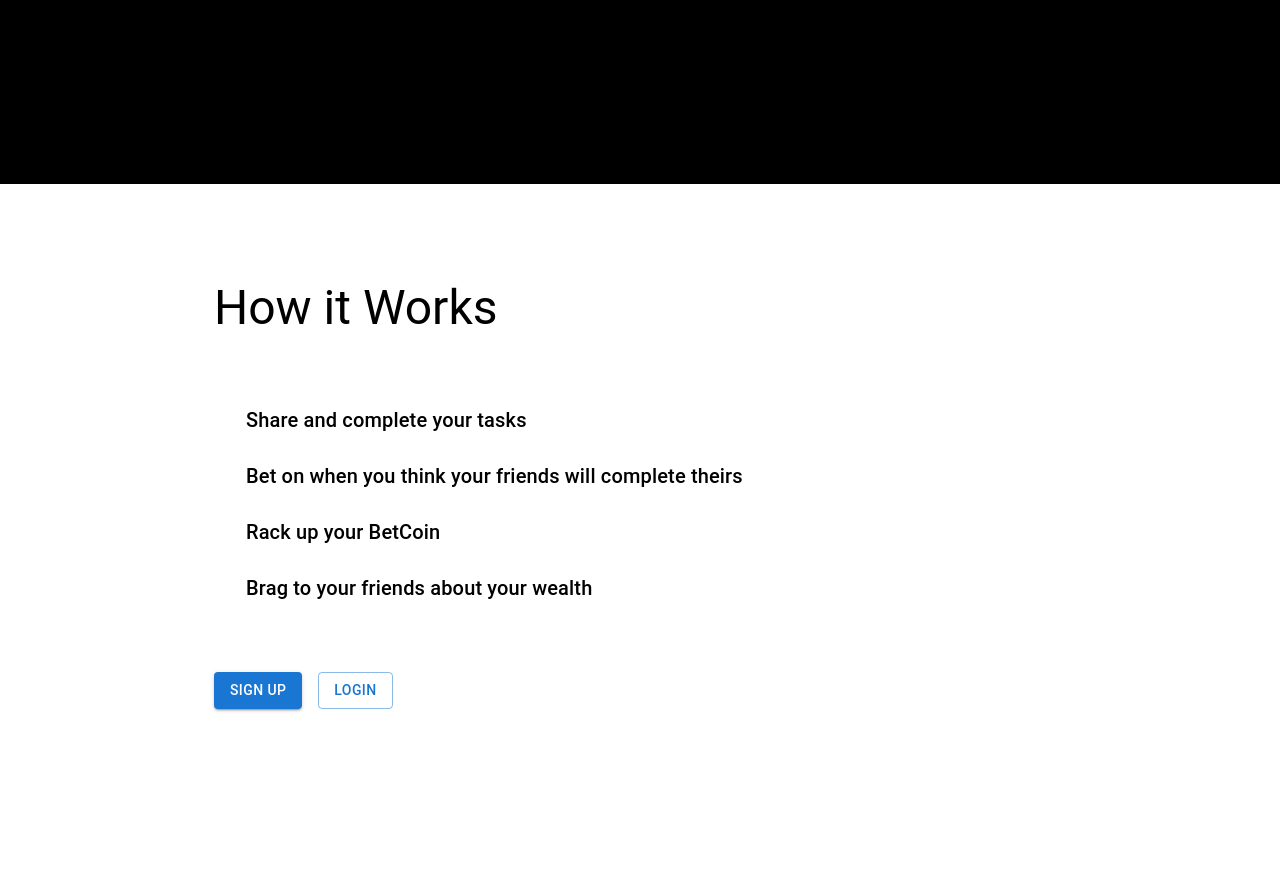
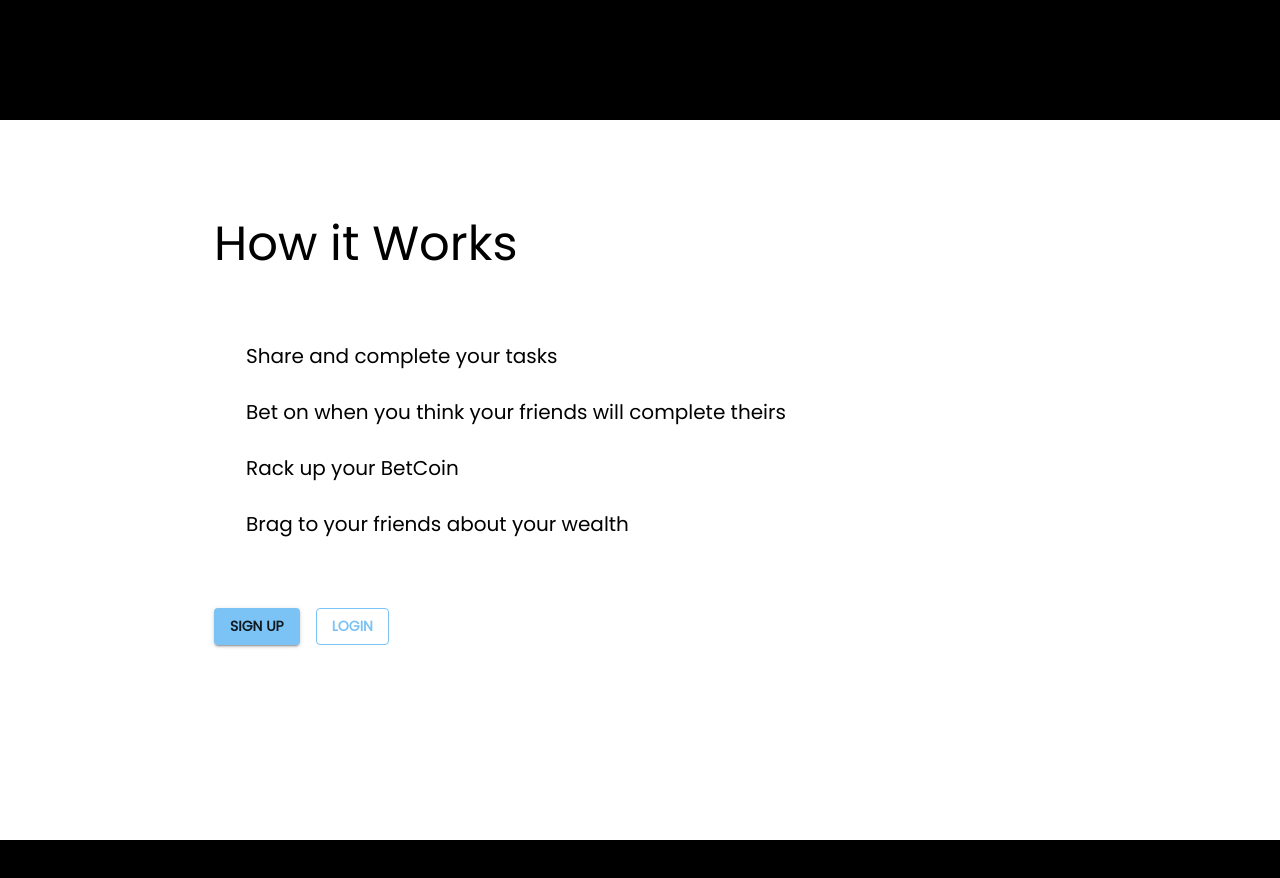
Before and after one commit to DaveyNavy/LA-Hacks-2025, a React (Vite) app: page / in a window 1280 px wide. Shown: the part 680-1558 px from the top of the page. After the commit the page ends 1520 px from the top, so only its background shows below. Built offline with nearby package versions, Linux system fonts and the light colour scheme; some icons are missing.

Commit message:
stylization!!!! on almost everything except betting tab and tasks

```diff
--- a/package.json
+++ b/package.json
@@ -14,6 +14,8 @@
   "dependencies": {
     "@emotion/react": "^11.14.0",
     "@emotion/styled": "^11.14.0",
+    "@fontsource/poppins": "^5.2.5",
+    "@fontsource/roboto": "^5.2.5",
     "@google/genai": "^0.10.0",
     "@mui/icons-material": "^7.0.2",
     "@mui/material": "^7.0.2",
--- a/src/Login.jsx
+++ b/src/Login.jsx
@@ -79,11 +79,11 @@ function Login() {
             <Button variant="contained" color="primary" onClick={handleLogin}>
                 Login
             </Button>
-            <Button variant="text" color="secondary" onClick={() => navigate('/register')} sx={{ marginTop: 2 }}>
-                Register
+            <Button variant="text" color="primary" onClick={() => navigate('/register')} sx={{ marginTop: 2 }}>
+                <b>Register</b>
             </Button>
-            <Button variant="text" color="secondary" onClick={() => navigate('/')} sx={{ marginTop: 2 }}>
-                Back to Homepage
+            <Button variant="text" color="primary" onClick={() => navigate('/')} sx={{ marginTop: 2 }}>
+                <b>Back to Homepage</b>
             </Button>
         </Box>
     );
--- a/src/Register.jsx
+++ b/src/Register.jsx
@@ -84,11 +84,11 @@ function Register() {
             <Button variant="contained" color="primary" onClick={handleLogin}>
                 Continue
             </Button>
-            <Button variant="text" color="secondary" onClick={() => navigate('/login')} sx={{ marginTop: 2 }}>
-                Back to login
+            <Button variant="text" color="primary" onClick={() => navigate('/login')} sx={{ marginTop: 2 }}>
+                <b>Back to login</b>
             </Button>
-            <Button variant="text" color="secondary" onClick={() => navigate('/')} sx={{ marginTop: 2 }}>
-                Back to Homepage
+            <Button variant="text" color="primary" onClick={() => navigate('/')} sx={{ marginTop: 2 }}>
+                <b>Back to Homepage</b>
             </Button>
         </Box>
     );
--- a/src/home.jsx
+++ b/src/home.jsx
@@ -58,13 +58,13 @@ function HomePage() {
                 <Toolbar sx={{ justifyContent: 'space-between' }}>
                     <Typography
                         variant="h6"
-                        sx={{ cursor: 'pointer', fontWeight: 'bold' }}
+                        sx={{ cursor: 'pointer', fontWeight: 'bold', color: 'white' }}
                         onClick={() => window.scrollTo({ top: 0, behavior: 'smooth' })}
                     >
-                        BeBetter
+                        <b>BeBetter</b>
                     </Typography>
-                    <Button color="inherit" onClick={() => navigate('/login')}>
-                        Login
+                    <Button color="primary" onClick={() => navigate('/login')}>
+                        <b>Login</b>
                     </Button>
                 </Toolbar>
             </AppBar>
@@ -107,14 +107,14 @@ function HomePage() {
 
                         <Stack direction="row" spacing={2}>
                             <Button variant="contained" color="primary" onClick={() => navigate('/register')}>
-                                Sign Up
+                                <b>Sign Up</b>
                             </Button>
                             <Button
                                 variant="outlined"
                                 sx={{ color: 'white', borderColor: 'white' }}
                                 onClick={scrollToHowItWorks}
                             >
-                                Learn More
+                                 <b>Learn More</b>
                             </Button>
                         </Stack>
                     </Stack>
@@ -125,7 +125,7 @@ function HomePage() {
             <Box
                 id="how-it-works"
                 sx={{
-                    minHeight: '80vh',
+                    minHeight: '90vh',
                     backgroundColor: 'white',
                     color: 'black',
                     pt: 12,
@@ -165,11 +165,20 @@ function HomePage() {
 
                         <Stack direction="row" spacing={2}>
                             <Button variant="contained" color="primary" onClick={() => navigate('/register')}>
-                                Sign Up
+                                <b>Sign Up</b>
                             </Button>
-                            <Button variant="outlined" color="primary" onClick={() => navigate('/login')}>
-                                Login
+                            <Button
+                                variant="outlined"
+                                color="primary"
+                                onClick={() => navigate('/login')}
+                                sx={{
+                                    borderWidth: 1.5,
+                                    borderColor: 'primary.main',
+                                }}
+                                >
+                                <b>Login</b>
                             </Button>
+
                         </Stack>
                     </Stack>
                 </Container>
--- a/src/leaderboard.jsx
+++ b/src/leaderboard.jsx
@@ -56,14 +56,35 @@ const Tab3 = () => {
     return (
         <Box sx={{ padding: 2 }}>
             {/* Dropdown for selecting sort criteria */}
-            <FormControl fullWidth sx={{ marginBottom: 3 }}>
+            <FormControl fullWidth
+                sx={{
+                    marginTop: 1,
+                    marginBottom: 3,
+                    height: '64px', // match Box height (padding + font size considered)
+                }}>
                 <InputLabel>Sort By</InputLabel>
-                <Select value={sortBy} label="Sort By" onChange={handleChange}>
+                <Select
+                    value={sortBy}
+                    label="Sort By"
+                    onChange={handleChange}
+                    MenuProps={{
+                    PaperProps: {
+                        sx: {
+                        backgroundColor: (theme) => theme.palette.background.default2,
+                        },
+                    },
+                    }}
+                    sx={{
+                    height: '100%',
+                    display: 'flex',
+                    alignItems: 'center',
+                    }}
+                >
                     <MenuItem value="currency">BetCoin</MenuItem>
                     <MenuItem value="tasks">Tasks Completed</MenuItem>
                     <MenuItem value="username">Username (A-Z)</MenuItem>
                 </Select>
-            </FormControl>
+                </FormControl>
 
             {/* Conditional rendering */}
             {sortedFriends.length === 0 ? (
@@ -80,9 +101,8 @@ const Tab3 = () => {
                             justifyContent: 'space-between',
                             padding: 2,
                             marginBottom: 2,
-                            border: '1px solid #ddd',
-                            borderRadius: '12px',
-                            backgroundColor: '#fafafa',
+                            border: (theme) => `1px solid ${theme.palette.border}`,
+                            borderRadius: '4px',
                         }}
                     >
                         {/* Left side: Avatar + Username */}
@@ -90,7 +110,7 @@ const Tab3 = () => {
                             <Avatar
                                 src={`https://ui-avatars.com/api/?name=${friend.username}`}
                                 alt={friend.username}
-                                sx={{ width: 40, height: 40, marginRight: 2 }}
+                                sx={{ width: 30, height: 30, marginRight: 2 }}
                             />
                             <Typography variant="body1">{friend.username}</Typography>
                         </Box>
--- /dev/null
+++ b/src/theme.jsx
@@ -0,0 +1,142 @@
+// theme.jsx
+import React, { createContext, useState, useEffect, useMemo } from 'react';
+import { createTheme, ThemeProvider, CssBaseline } from '@mui/material';
+
+// Create context for color mode
+export const ColorModeContext = createContext({
+  toggleColorMode: () => {},
+  mode: 'light',
+  updateThemeColors: () => {},
+});
+
+// Default theme colors
+const defaultThemeColors = {
+  light: {
+    background: {
+      default: '#ffffff',
+      default2: '#f4faff',
+      paper: '#ffffff'
+    },
+    primary: {
+      main: '#7cc3f5'
+    },
+    divider: '#7cc3f5',
+    border: '#c9c9c9'
+  },
+  dark: {
+    background: {
+      default: '#242424',
+      default2: '#333333',
+      paper: '#4d93c4'
+    },
+    primary: {
+      main: '#4d93c4'
+    },
+    divider: '#4d93c4',
+    border: '#626262'
+  }
+};
+
+export function ThemeContextProvider({ children }) {
+  // State to hold the current theme mode
+  const [mode, setMode] = useState('light');
+
+  // State to hold customizable colors
+  const [themeColors, setThemeColors] = useState(defaultThemeColors);
+
+  // Load saved theme preference and colors from localStorage on initial render
+  useEffect(() => {
+    const savedMode = localStorage.getItem('themeMode');
+    if (savedMode) {
+      setMode(savedMode);
+    }
+
+    const savedColors = localStorage.getItem('themeColors');
+    if (savedColors) {
+      try {
+        setThemeColors(JSON.parse(savedColors));
+      } catch (e) {
+        console.error('Error parsing saved theme colors:', e);
+        // Fall back to defaults if parsing fails
+        setThemeColors(defaultThemeColors);
+      }
+    }
+  }, []);
+
+  // Function to update theme colors
+  const updateThemeColors = (mode, colorType, value) => {
+    setThemeColors(prev => {
+      // Create a deep copy of the previous state
+      const newColors = JSON.parse(JSON.stringify(prev));
+
+      // Update the specific color value
+      // colorType can be 'background.default', 'background.paper', 'primary.main', 'divider'
+      if (colorType === 'background.default') {
+        newColors[mode].background.default = value;
+      } else if (colorType === 'background.paper') {
+        newColors[mode].background.paper = value;
+      } else if (colorType === 'primary.main') {
+        newColors[mode].primary.main = value;
+      } else if (colorType === 'divider') {
+        newColors[mode].divider = value;
+      }
+
+      // Save to localStorage
+      localStorage.setItem('themeColors', JSON.stringify(newColors));
+
+      return newColors;
+    });
+  };
+
+  // Theme toggle function
+  const colorMode = useMemo(
+    () => ({
+      toggleColorMode: () => {
+        setMode((prevMode) => {
+          const newMode = prevMode === 'light' ? 'dark' : 'light';
+          // Save to localStorage
+          localStorage.setItem('themeMode', newMode);
+          return newMode;
+        });
+      },
+      mode,
+      updateThemeColors,
+      themeColors,
+    }),
+    [mode, themeColors]
+  );
+
+  // Create theme based on current mode and colors
+  const theme = useMemo(
+    () =>
+      createTheme({
+        palette: {
+          mode,
+          ...themeColors[mode],
+        },
+        typography: {
+            fontFamily: 'Poppins, Helvetica, Arial, sans-serif',
+        },
+      }),
+    [mode, themeColors]
+  );
+
+  return (
+    <ColorModeContext.Provider value={colorMode}>
+      <ThemeProvider theme={theme}>
+        <CssBaseline />
+        {children}
+      </ThemeProvider>
+    </ColorModeContext.Provider>
+  );
+}
+
+// Custom hook to use the color mode context
+export function useColorMode() {
+  return React.useContext(ColorModeContext);
+}
+
+// Custom hook to get standardized box props
+export function useCustomBoxProps() {
+  return { className: 'customBox' };
+}
```
Also changed, not shown: src/app.jsx (+48 -15 lines), src/friends.jsx (+44 -9 lines), src/main.jsx (+6 -3 lines), 1 other file (tests, documents, lock files or other folders).
